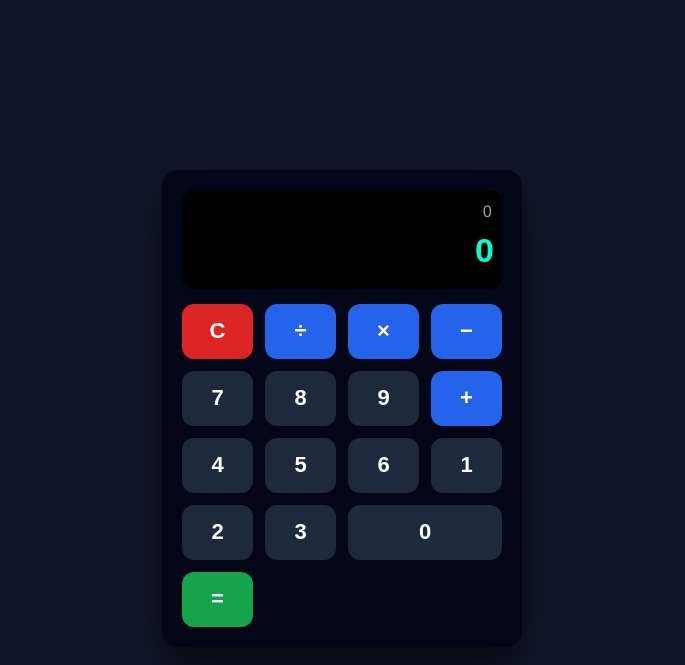
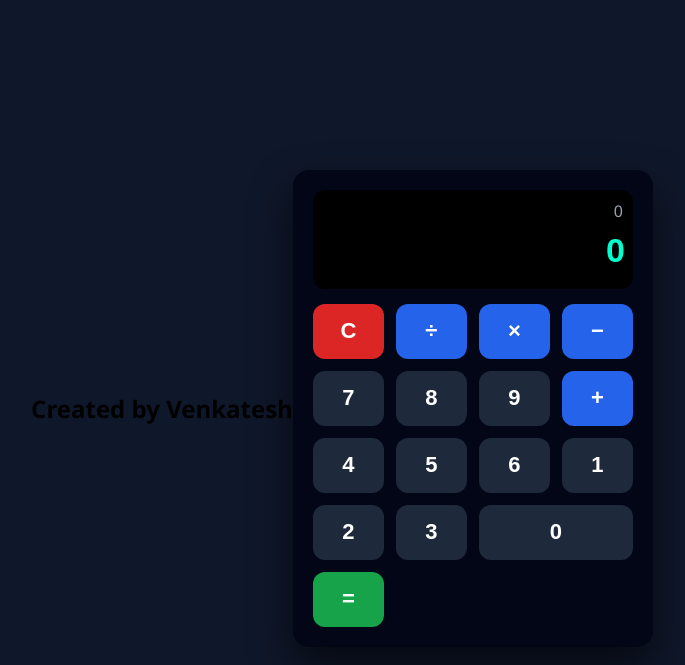
Before and after one commit to Venkatesh99864/simple-calculator, a Flask app: page / in a window 1280 px wide. Shown: the top 665 px of the page, without its empty margins (298-983 px from the left). Run offline with Flask 3, Linux system fonts and the light colour scheme.

Commit message:
Update index.html

```diff
--- a/templates/index.html
+++ b/templates/index.html
@@ -5,6 +5,9 @@
     <link rel="stylesheet" href="/static/style.css">
 </head>
 <body>
+
+<!-- 👇 ADD THIS -->
+<h2 class="author">Created by Venkatesh</h2>
 
 <div class="calculator">
 
```
